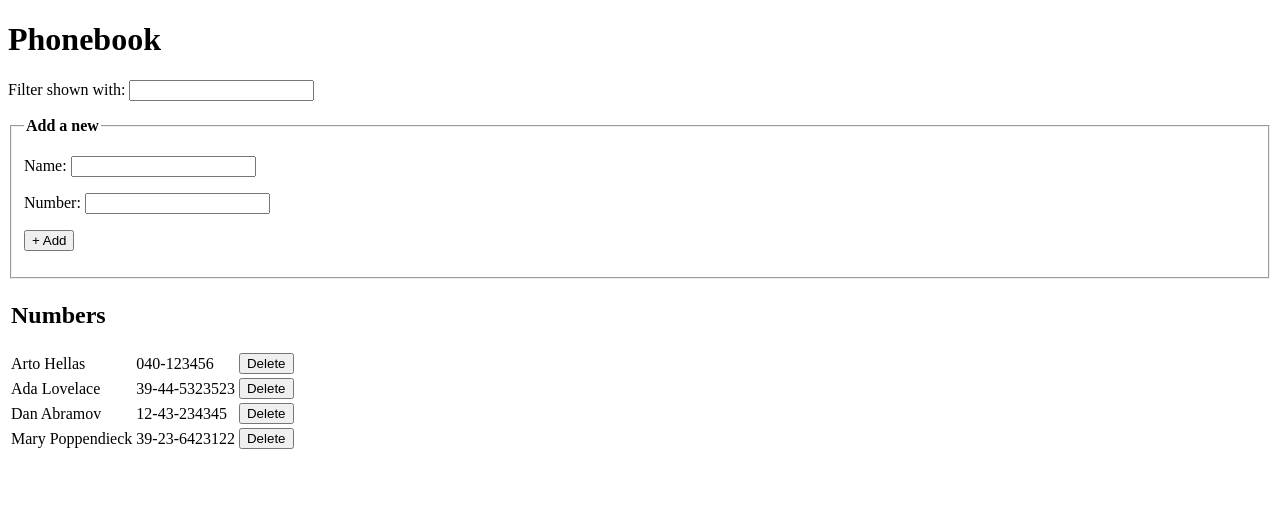
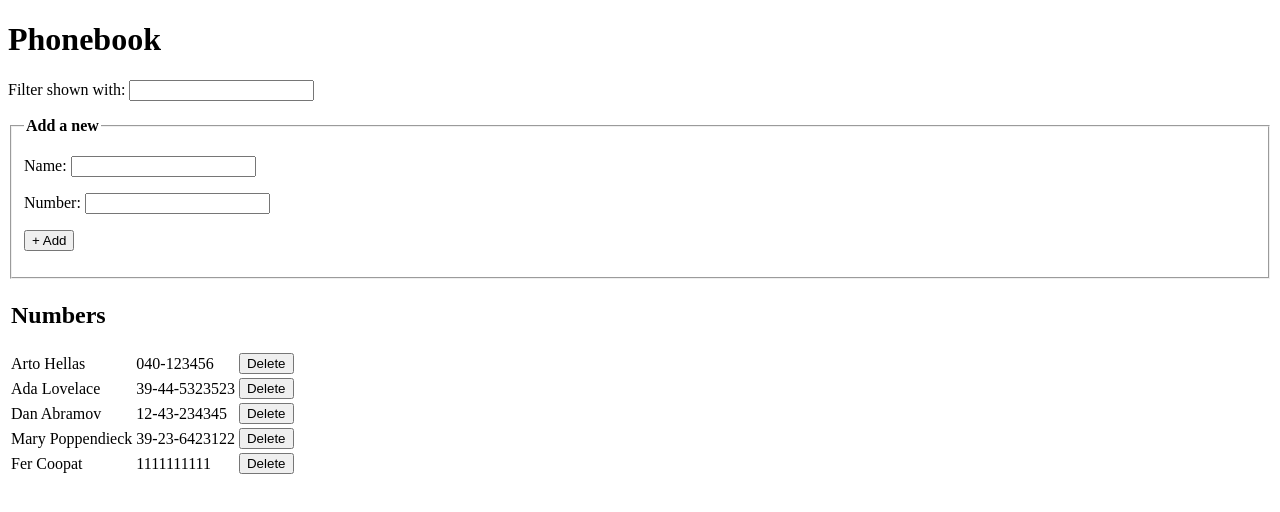
Before and after one commit to fercoopat/fullstack_open_course, a React (Vite) app in the folder part_2/phonebook/: page / in a window 1280 px wide. Shown: the top 512 px of the page. Built offline with nearby package versions, Linux system fonts and the light colour scheme; data requests are answered from the project's data file.

Commit message:
part 2 - 2.15 exercise completed.

```diff
--- a/part_2/phonebook/src/api/persons.js
+++ b/part_2/phonebook/src/api/persons.js
@@ -8,8 +8,14 @@ export const getPersons = async () => {
   return data;
 };
 
-export const addPerson = async (newPerson) => {
-  const { data } = await ApiClient.post(RESOURCE, newPerson);
+export const addPerson = async (payload) => {
+  const { data } = await ApiClient.post(RESOURCE, payload);
+
+  return data;
+};
+
+export const updatePerson = async (personIdd, payload) => {
+  const { data } = await ApiClient.put(`${RESOURCE}/${personIdd}`, payload);
 
   return data;
 };
--- a/part_2/phonebook/src/app.jsx
+++ b/part_2/phonebook/src/app.jsx
@@ -1,5 +1,10 @@
 import { useEffect, useState } from 'react';
-import { addPerson, deletePerson, getPersons } from './api/persons';
+import {
+  addPerson,
+  deletePerson,
+  getPersons,
+  updatePerson,
+} from './api/persons';
 import Filter from './components/filter';
 import PersonForm from './components/person-form';
 import Persons from './components/persons';
@@ -8,9 +13,24 @@ export default function App() {
   const [search, setSearch] = useState('');
   const [persons, setPersons] = useState([]);
 
-  const handleAddPerson = async (newPerson) => {
-    const data = await addPerson(newPerson);
-    setPersons((prev) => [...prev, data]);
+  const handleSubmit = async (payload) => {
+    const person = persons?.find((person) => person?.name === payload?.name);
+
+    if (!person) {
+      const newPerson = await addPerson(payload);
+      setPersons((prev) => [...prev, newPerson]);
+    } else if (
+      window.confirm(
+        `${person?.name} is already added to phonebook, replace the old number with a new one?`
+      )
+    ) {
+      const newPerson = await updatePerson(person.id, payload);
+      setPersons(
+        persons?.map((person) =>
+          person.id === newPerson.id ? newPerson : person
+        )
+      );
+    }
   };
 
   const handleSearch = (e) => {
@@ -32,7 +52,7 @@ export default function App() {
     <div>
       <h1>Phonebook</h1>
       <Filter search={search} onSearch={handleSearch} />
-      <PersonForm persons={persons} onAddPerson={handleAddPerson} />
+      <PersonForm onSubmit={handleSubmit} />
       <Persons
         persons={[...persons]?.filter((p) =>
           p?.name?.toLowerCase().includes(search?.toLowerCase())
--- a/part_2/phonebook/src/components/person-form.jsx
+++ b/part_2/phonebook/src/components/person-form.jsx
@@ -1,16 +1,10 @@
-export default function PersonForm({ persons, onAddPerson }) {
+export default function PersonForm({ onSubmit }) {
   const handleSubmit = (e) => {
     e?.preventDefault();
 
     const formData = Object.fromEntries(new FormData(e?.target));
 
-    if (persons?.some((person) => person?.name === formData?.name)) {
-      window.alert(`${formData?.name} is already added to phonebook`);
-    } else if (persons?.some((person) => person?.number === formData?.number)) {
-      window.alert(`${formData?.number} is already added to phonebook`);
-    } else {
-      onAddPerson(formData);
-    }
+    onSubmit(formData);
 
     e?.target?.reset();
   };
--- a/part_2/phonebook/src/db/db.json
+++ b/part_2/phonebook/src/db/db.json
@@ -19,6 +19,11 @@
       "name": "Mary Poppendieck",
       "number": "39-23-6423122",
       "id": "4"
+    },
+    {
+      "name": "Fer Coopat",
+      "number": "1111111111",
+      "id": "31f4"
     }
   ]
 }
```
